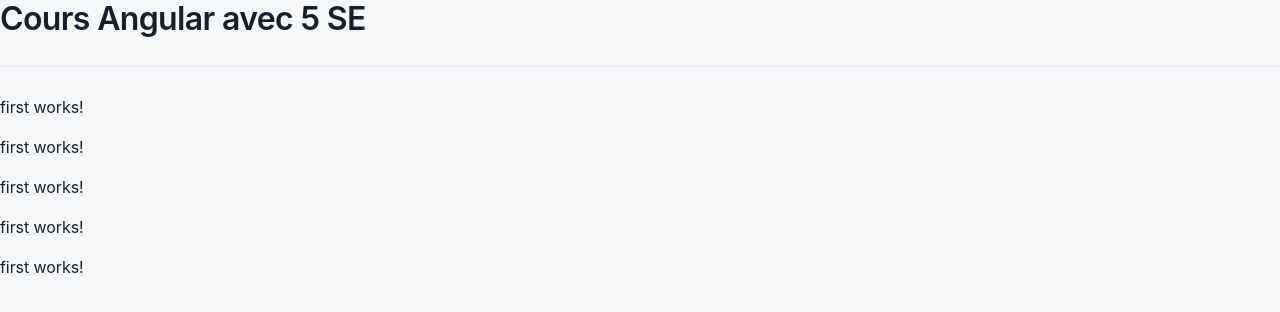
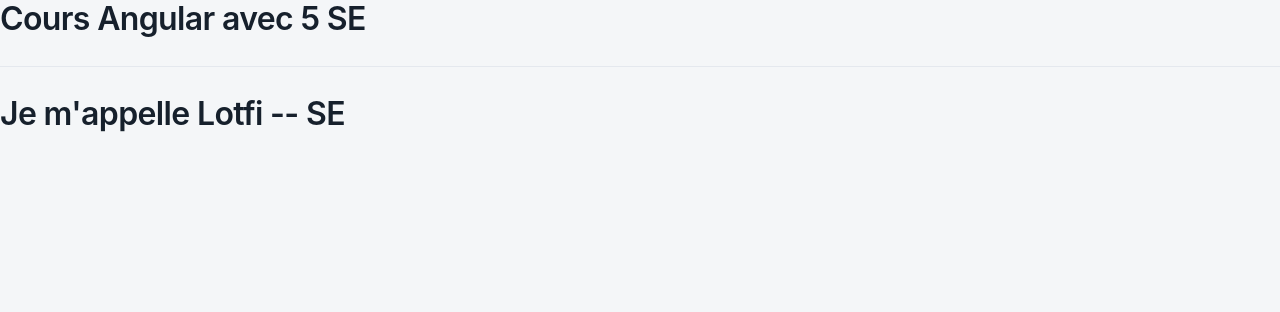
Before and after one commit to n2sy/ng-se-26, an Angular app: page / in a window 1280 px wide. Shown: the top 312 px of the page. Built offline with nearby package versions, Linux system fonts and the light colour scheme.

Commit message:
Interpolation and Property binding

```diff
--- a/src/app/app.html
+++ b/src/app/app.html
@@ -3,7 +3,3 @@
 <hr />
 
 <app-first></app-first>
-<app-first></app-first>
-<app-first></app-first>
-<app-first></app-first>
-<app-first></app-first>
--- a/src/app/first/first.html
+++ b/src/app/first/first.html
@@ -1 +1,4 @@
-<p>first works!</p>
+<h2>Je m'appelle {{ prenom }} -- {{ section }}</h2>
+<br />
+
+<div [hidden]="hide" [style.backgroundColor]="bgColor">Exemple de Binding</div>
--- a/src/app/first/first.ts
+++ b/src/app/first/first.ts
@@ -5,4 +5,9 @@
   imports: [],
   templateUrl: './first.html',
 })
-export class First {}
+export class First {
+  prenom: string = 'Lotfi';
+  section: string = 'SE';
+  bgColor: string = 'pink';
+  hide: boolean = true;
+}
```
